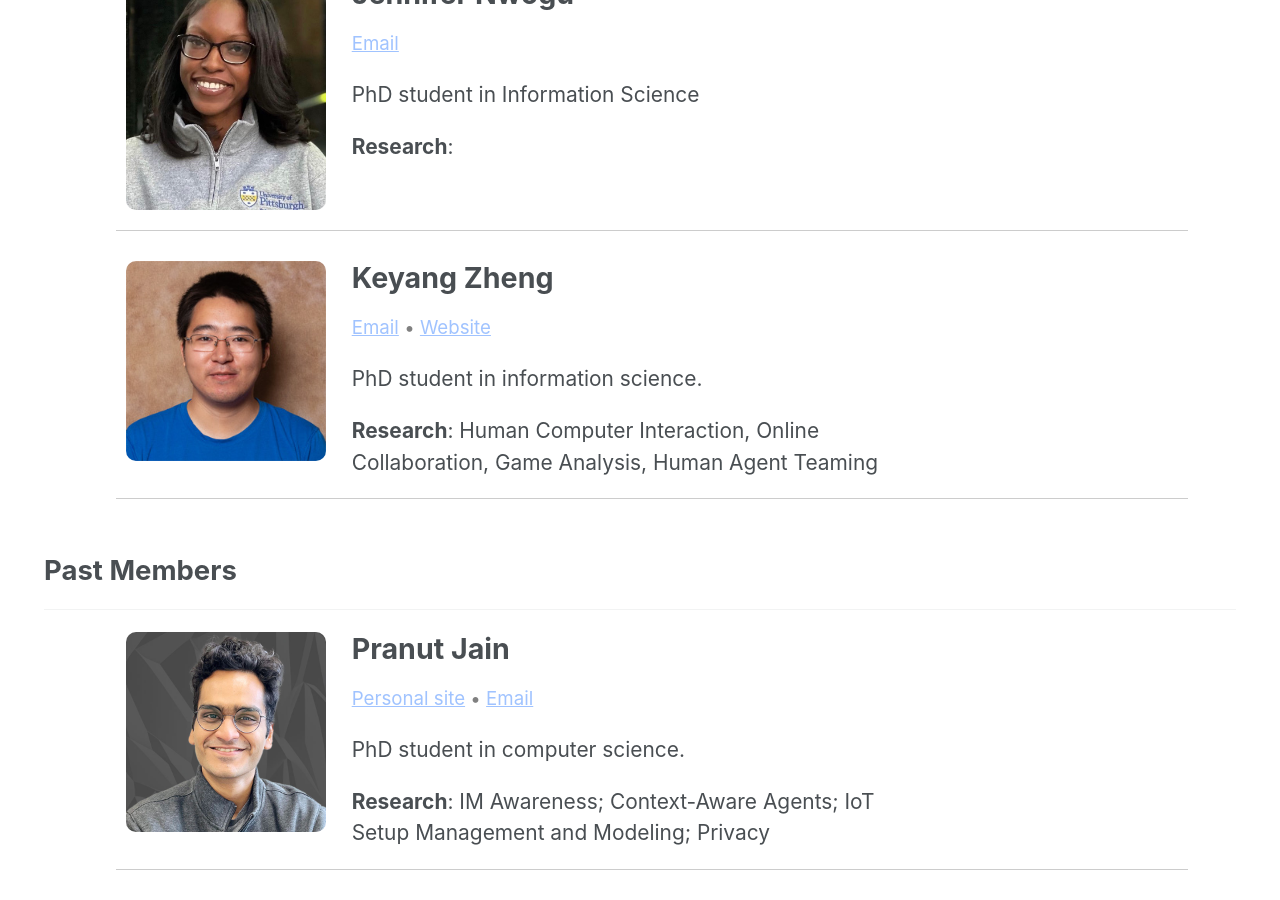
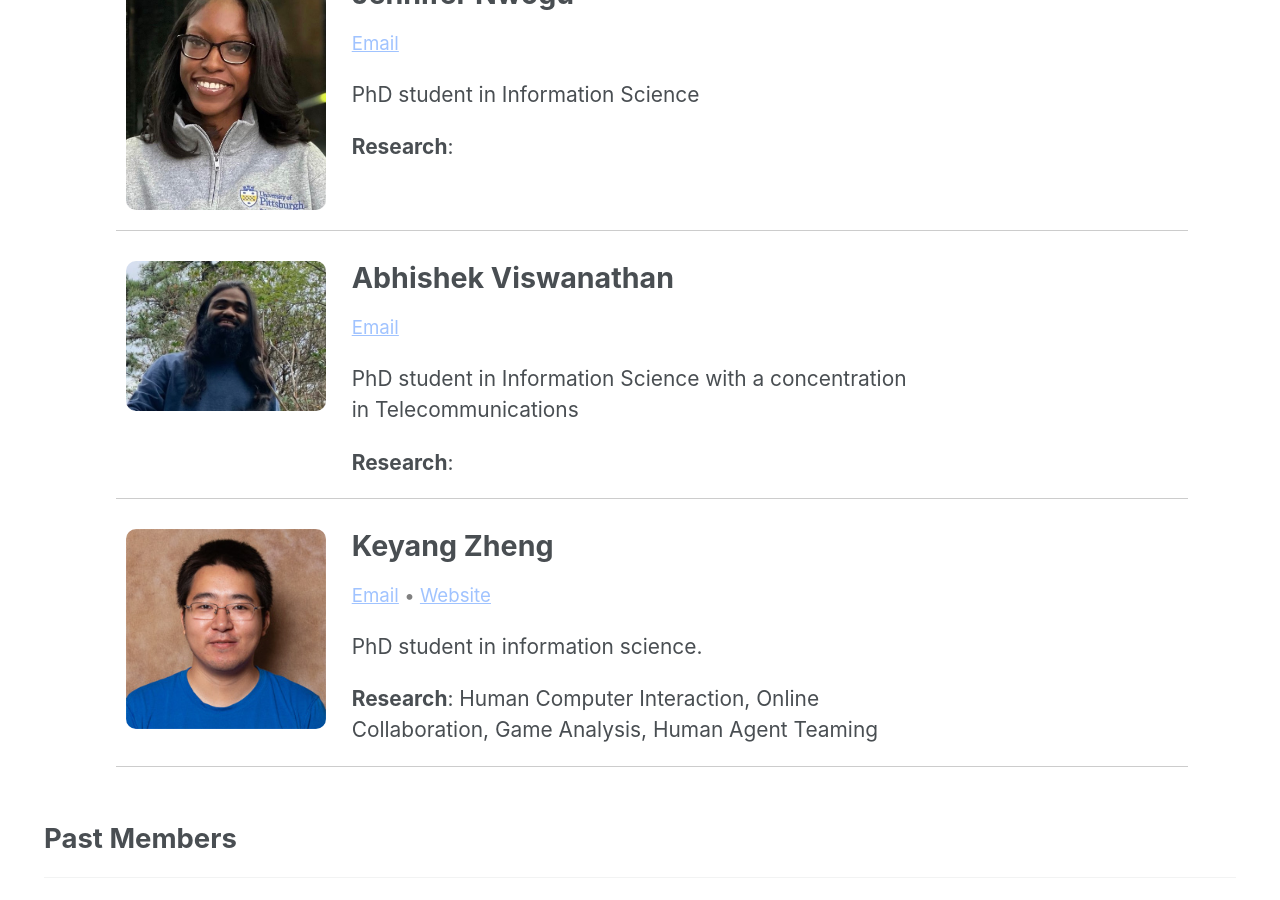
Before and after one commit to SSC-Pitt/SSC-Pitt.github.io, a Jekyll site: the page built from _pages/people.md, in a window 1280 px wide and 900 px high, scrolled down 860 px. Built offline with Jekyll 4.4.1, drawn with Linux system fonts in a browser that asks for light colours; cached includes are drawn as plain includes; nearby versions of some CDN libraries; our own code applies the rules of GitHub Pages for plain Markdown files.

Commit message:
added back abhishek

```diff
--- a/_pages/people.md
+++ b/_pages/people.md
@@ -48,7 +48,7 @@
 
 <div class="person">
   <div class="profile-img">
-    <img src="/assets/img/Jennifer.jpg" alt="Abhishek" height="200" width="200">
+    <img src="/assets/img/Jennifer.jpg" alt="Jennifer" height="200" width="200">
   </div>
   <div class="profile-text">
     <h3>
@@ -58,6 +58,22 @@
         <a href="mailto:jen97@pitt.edu">Email</a>
      </p>
     <p class="info">PhD student in Information Science</p>
+    <p class="research"><b>Research</b>: </p>
+  </div>
+</div>
+
+<div class="person">
+  <div class="profile-img">
+    <img src="/assets/img/AbhishekViswanathan.jpg" alt="Abhishek" height="200" width="200">
+  </div>
+  <div class="profile-text">
+    <h3>
+      Abhishek Viswanathan
+    </h3>
+    <p class="links">
+        <a href="mailto:abv13@pitt.edu">Email</a>
+     </p>
+    <p class="info">PhD student in Information Science with a concentration in Telecommunications</p>
     <p class="research"><b>Research</b>: </p>
   </div>
 </div>
```
